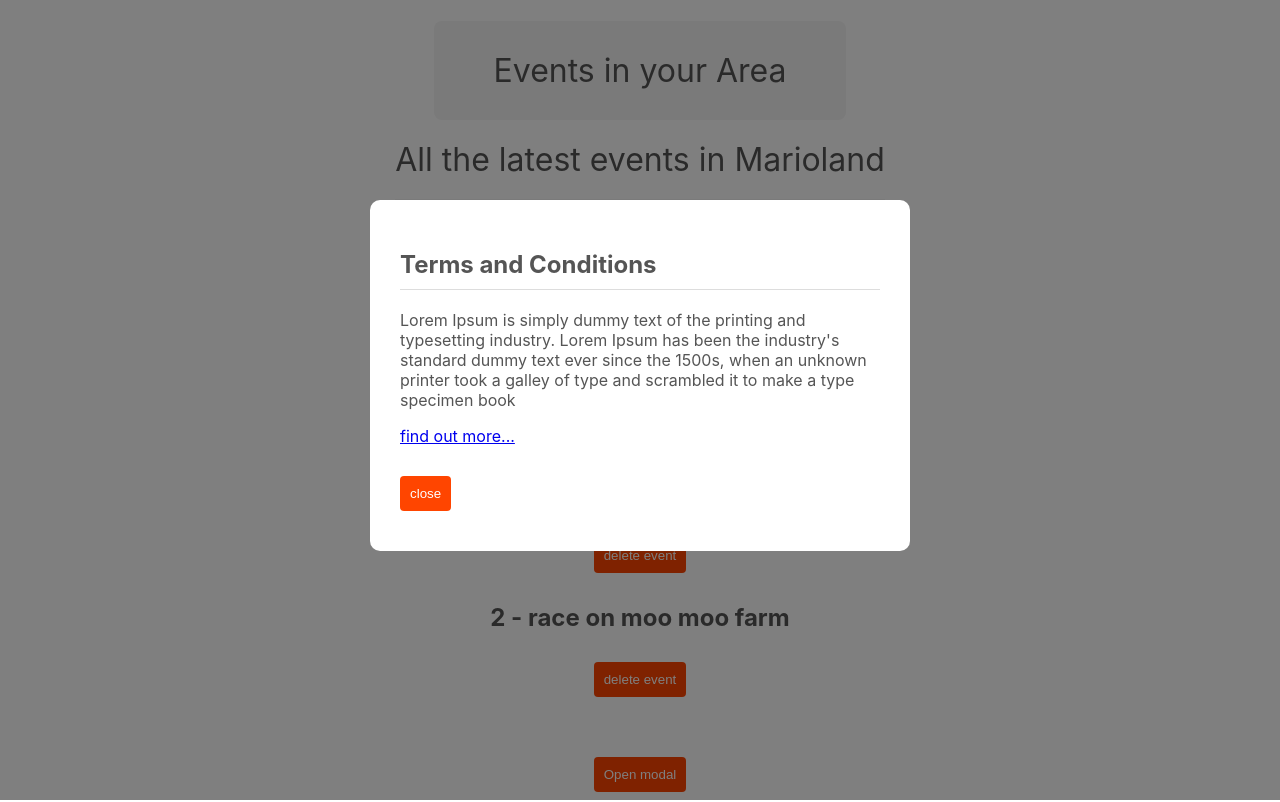
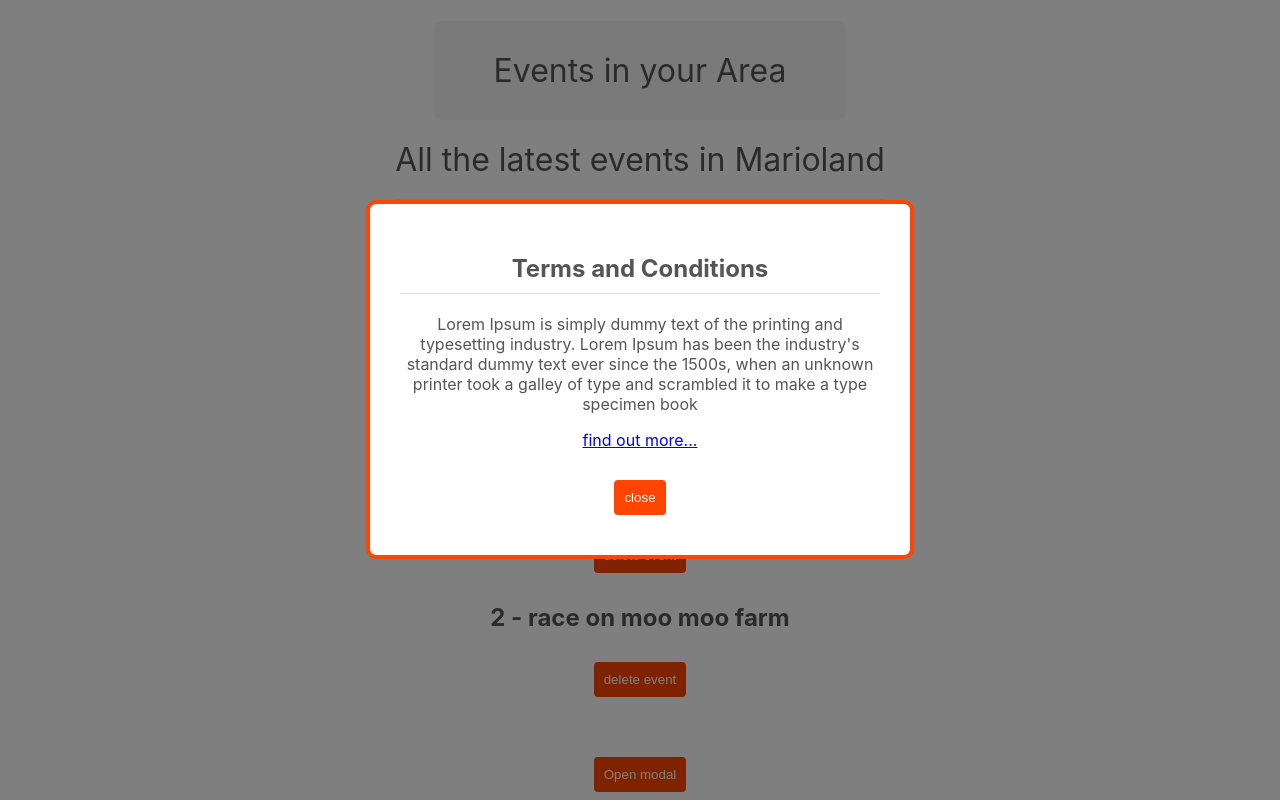
Before and after one commit to zeek-mansur/React, a React (Create React App) app in the folder react/my-first-react-app/: page / in a window 1280 px wide. Both pictures are taken after a click on the button "Open modal". Built offline with nearby package versions, Linux system fonts and the light colour scheme.

Commit message:
Inline styles

```diff
--- a/react/my-first-react-app/src/components/Modal.js
+++ b/react/my-first-react-app/src/components/Modal.js
@@ -1,11 +1,14 @@
 import ReactDOM  from 'react-dom'
-import React, { Children } from 'react'
 import './Modal.css'
 
 export default function Modal({children, handleClose}) {
   return ReactDOM.createPortal((
     <div className='modal-backdrop'>
-      <div className='modal'>
+      <div className='modal' style={{
+        border: "4px solid",
+        borderColor: "#ff4500",
+        textAlign: "center"
+        }}>
         {children}
         <br/>
         <button onClick={handleClose}>close</button>
```
